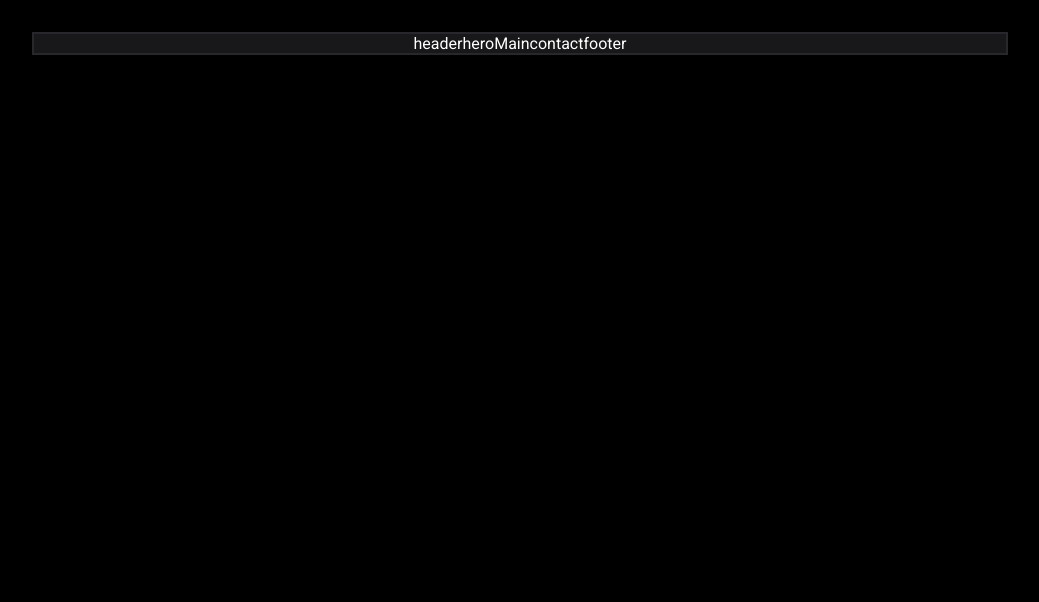
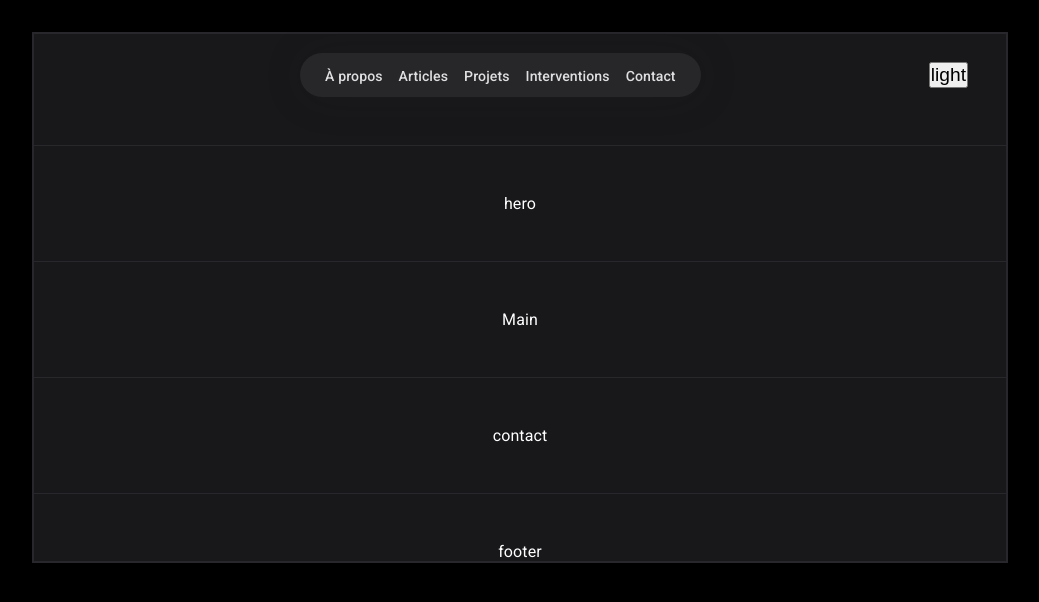
Before and after one commit to bilelmahmoud/Portfolio, a React (Vite) app: page / in a window 1280 px wide. Shown: the top 602 px of the page, without its empty margins (120-1159 px from the left). Built offline with nearby package versions, Linux system fonts and the light colour scheme.

Commit message:
Commencer la conception du header avec les éléments de navigation

```diff
--- a/src/App.jsx
+++ b/src/App.jsx
@@ -13,9 +13,13 @@ function App() {
     <div className='container'>
 
       <Header />
+      <div className='divider' />
       <Hero />
+      <div className='divider' />
       <Main />
+      <div className='divider' />
       <Contact />
+      <div className='divider' />
       <Footer />
 
     </div>
--- a/src/components/1-header/Header.jsx
+++ b/src/components/1-header/Header.jsx
@@ -5,9 +5,24 @@ import './header.css'
 const Header = () => {
 
   return (
-    <>
-      header
-    </>
+    <header className=' flex'>
+      <button className='menu'>show modal</button>
+
+      <div/>
+
+
+      <nav>
+       <ul className='flex'>
+          <li><a href="">À propos</a></li>
+          <li><a href="">Articles</a></li>
+          <li><a href="">Projets</a></li>
+          <li><a href="">Interventions</a></li>
+          <li><a href="">Contact</a></li>
+       </ul>
+      </nav>
+
+      <button>light</button>
+    </header>
   )
 }
 
--- a/src/components/1-header/header.css
+++ b/src/components/1-header/header.css
@@ -0,0 +1,45 @@
+header.flex{
+    justify-content: space-between;
+    padding: 0 2.4rem;
+    margin-top: 1.2rem;
+}
+header.flex nav {
+   background: var(--bgHeader);
+   padding: 0.77rem 1.6rem;
+   border-radius: 55px;
+   box-shadow: 1px 1px 40px #2323242a ;
+}
+header ul.flex {
+gap: 16px;
+}
+header ul li a {
+    color: var(--title);
+    opacity: 0.9;
+    font-size:0.88rem;
+    font-weight: 500;
+}
+header ul li a:hover {
+    color: var(--blue);
+    opacity: 1;
+    font-size:0.9rem;
+    font-weight: 500;
+}
+header button {
+ font-size: 1.2rem;
+}
+
+header button.menu{
+    display: none;
+}
+
+
+@media (max-width: 700px){
+    header.flex nav{
+        display: none;
+    }
+
+    header button.menu{
+        display: block;
+    }
+
+}
--- a/src/index.css
+++ b/src/index.css
@@ -3,6 +3,7 @@
 
 html{
   font-family: 'Roboto', sans-serif;
+  letter-spacing: 0.1px;
 }
 html {box-sizing: border-box;}
 
@@ -15,7 +16,11 @@ html {box-sizing: border-box;}
 :root{
   --primary: #000;
   --secondary: rgb(24,24,27);
-  --border : rgba(63, 63, 70, 0.4)
+  --border: rgba(63, 63, 70, 0.4);
+  --title: rgb(244 244 245);
+  --subtitle: rgb(161 161 170);
+  --bgHeader: rgb(39, 39, 42);
+  --blue: rgb(93, 188, 252)
 }
 
 .light{
@@ -25,7 +30,6 @@ html {box-sizing: border-box;}
 body{
   background-color: var(--primary);
   color: #fff;
-
 }
 .container{
   border: 2px solid var(--border);
@@ -33,6 +37,27 @@ body{
   margin-left: auto;
   margin-right: auto;
   background: var(--secondary);
+}
 
+.divider{
+  border-bottom: 1px solid var(--border);
+  margin: 3rem 0 ;
+}
+li{
+  list-style: none;
+}
+a{
+  text-decoration: none;
+  color: initial;
+  transition: 0.2s;
 
 }
+
+.flex{
+  display: flex;
+  align-items: center;
+}
+
+.border{
+  border: 2px solid red
+}
```
